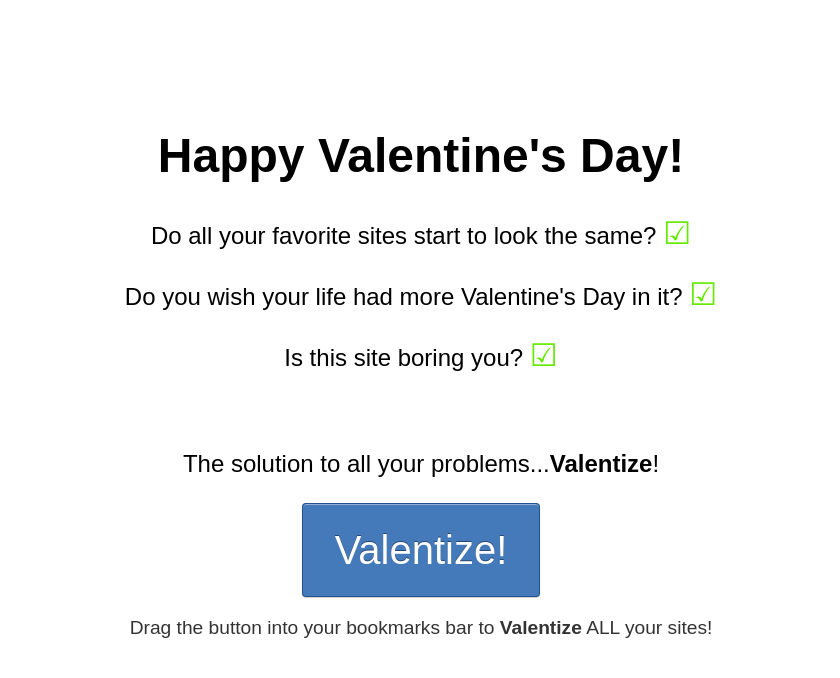
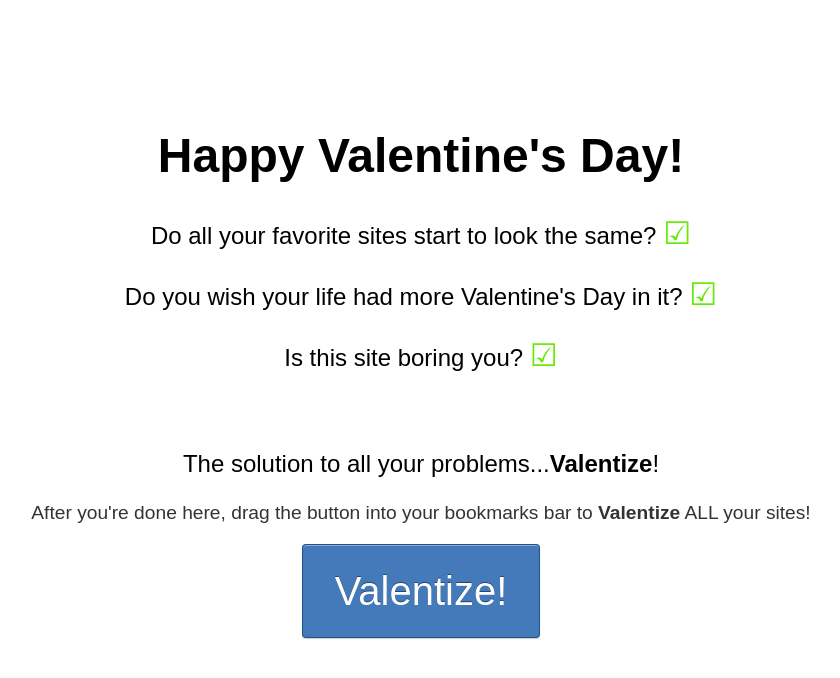
Before and after one commit to ahollenbach/vday2015, a plain HTML site: page index.html in a window 1280 px wide. Shown: the whole page, without its empty margins (219-1059 px from the left). Drawn offline with Linux system fonts and the light colour scheme.

Commit message:
Moved the hint to be slightly more visible

```diff
--- a/index.html
+++ b/index.html
@@ -30,9 +30,11 @@
 
   <p>The solution to all your problems...<strong>Valentize</strong>!</p>
 
+  <p class="hint">After you're done here, drag the button into your bookmarks bar to <strong>Valentize</strong> ALL your sites!</p>
+
   <a class="button" id='bookmarklet'>Valentize!</a>
 
-  <p class="hint">Drag the button into your bookmarks bar to <strong>Valentize</strong> ALL your sites!</p>
+
 
 <script src="js/main.js"></script>
 </body>
```
